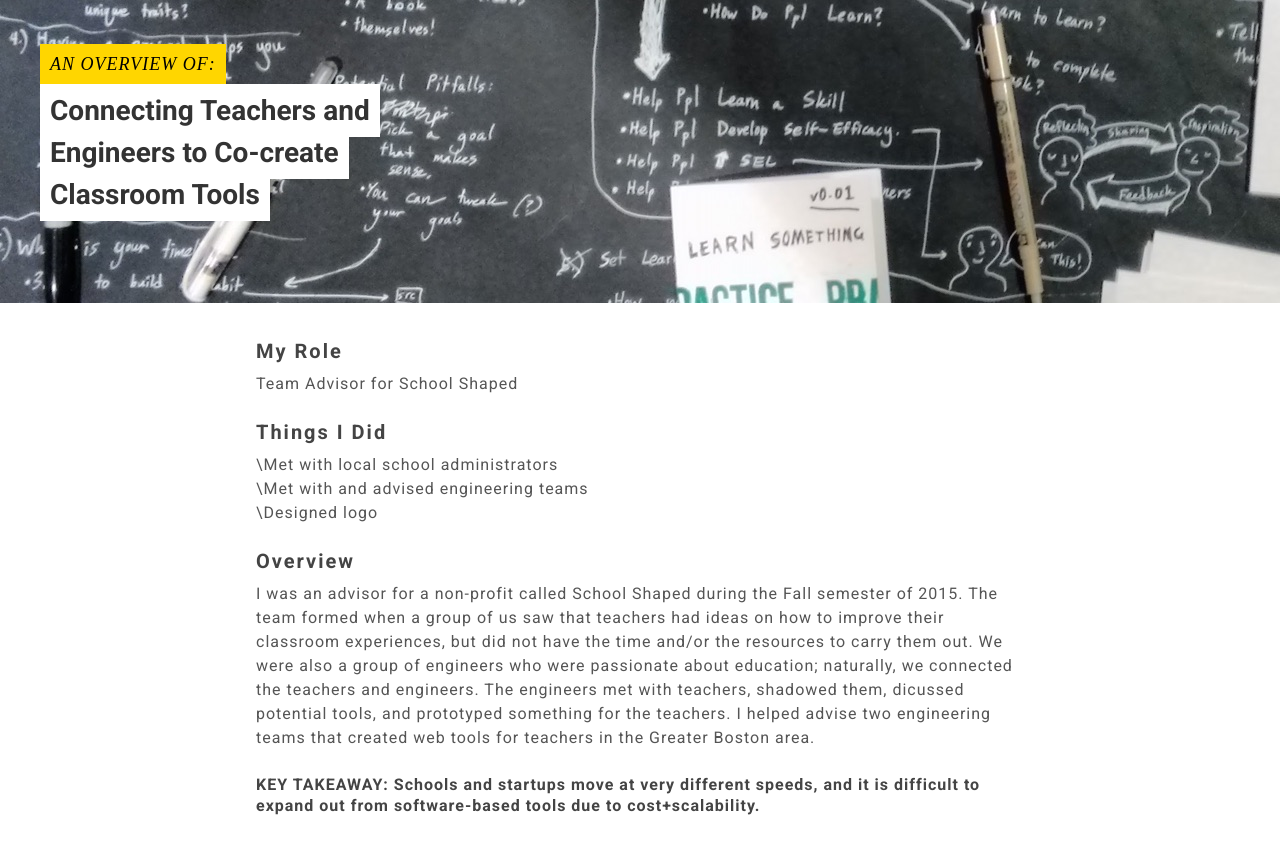
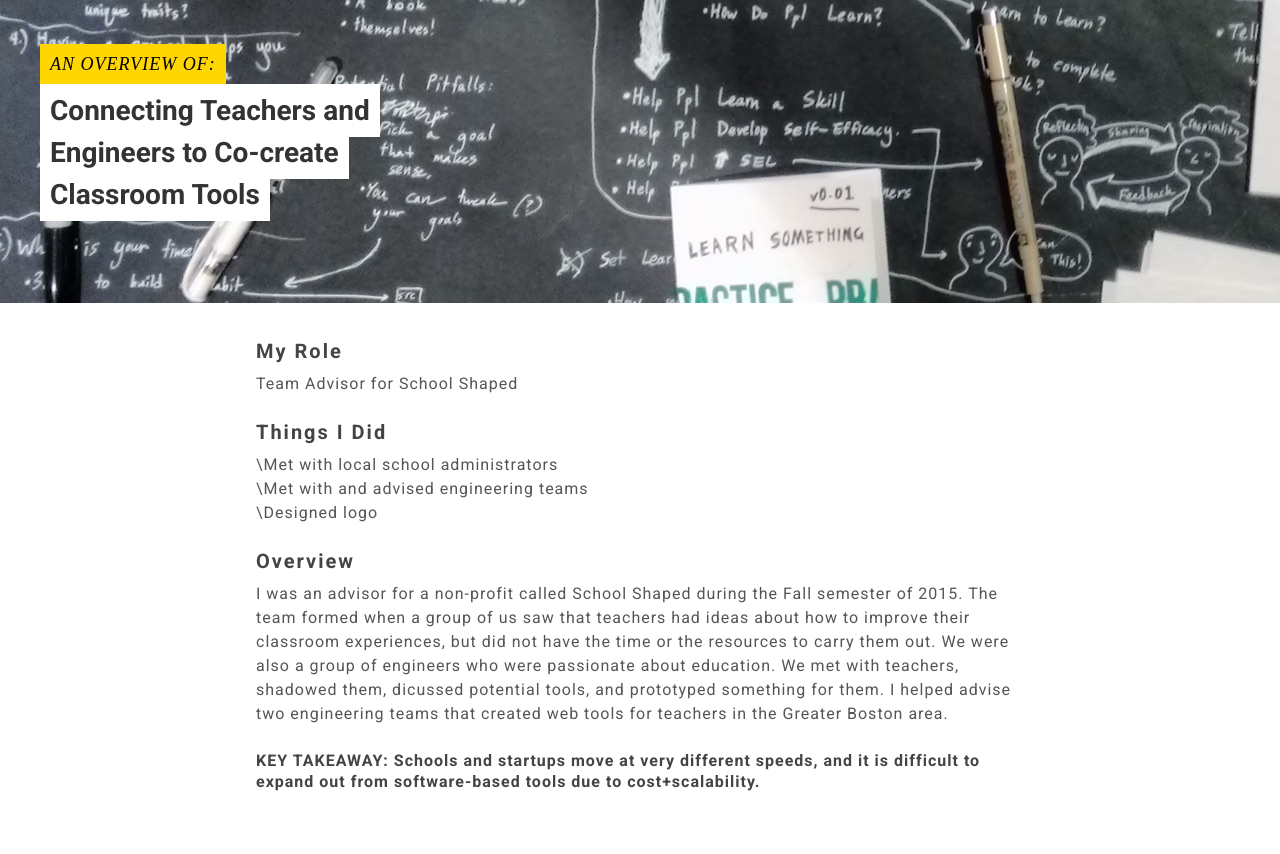
Before and after one commit to doyunglee/doyunglee.github.io, a Jekyll site: the page schoolshaped.html, which Jekyll copies as it is, in a window 1280 px wide. Shown: the top 854 px of the page. Built offline with Jekyll 4.4.1, drawn with Linux system fonts in a browser that asks for light colours; nearby versions of some CDN libraries; some web fonts are replaced.

Commit message:
school shaped words

```diff
--- a/schoolshaped.html
+++ b/schoolshaped.html
@@ -44,7 +44,7 @@
           </p>
         <h2 class="section-header">Overview</h2>
           <p class="section-text">
-          I was an advisor for a non-profit called School Shaped during the Fall semester of 2015. The team formed when a group of us saw that teachers had ideas on how to improve their classroom experiences, but did not have the time and/or the resources to carry them out. We were also a group of engineers who were passionate about education; naturally, we connected the teachers and engineers. The engineers met with teachers, shadowed them, dicussed potential tools, and prototyped something for the teachers. I helped advise two engineering teams that created web tools for teachers in the Greater Boston area.
+          I was an advisor for a non-profit called School Shaped during the Fall semester of 2015. The team formed when a group of us saw that teachers had ideas about how to improve their classroom experiences, but did not have the time or the resources to carry them out. We were also a group of engineers who were passionate about education. We met with teachers, shadowed them, dicussed potential tools, and prototyped something for them. I helped advise two engineering teams that created web tools for teachers in the Greater Boston area.
           </p>
           <p class="majorkey">
           KEY TAKEAWAY: Schools and startups move at very different speeds, and it is difficult to expand out from software-based tools due to cost+scalability.
```
